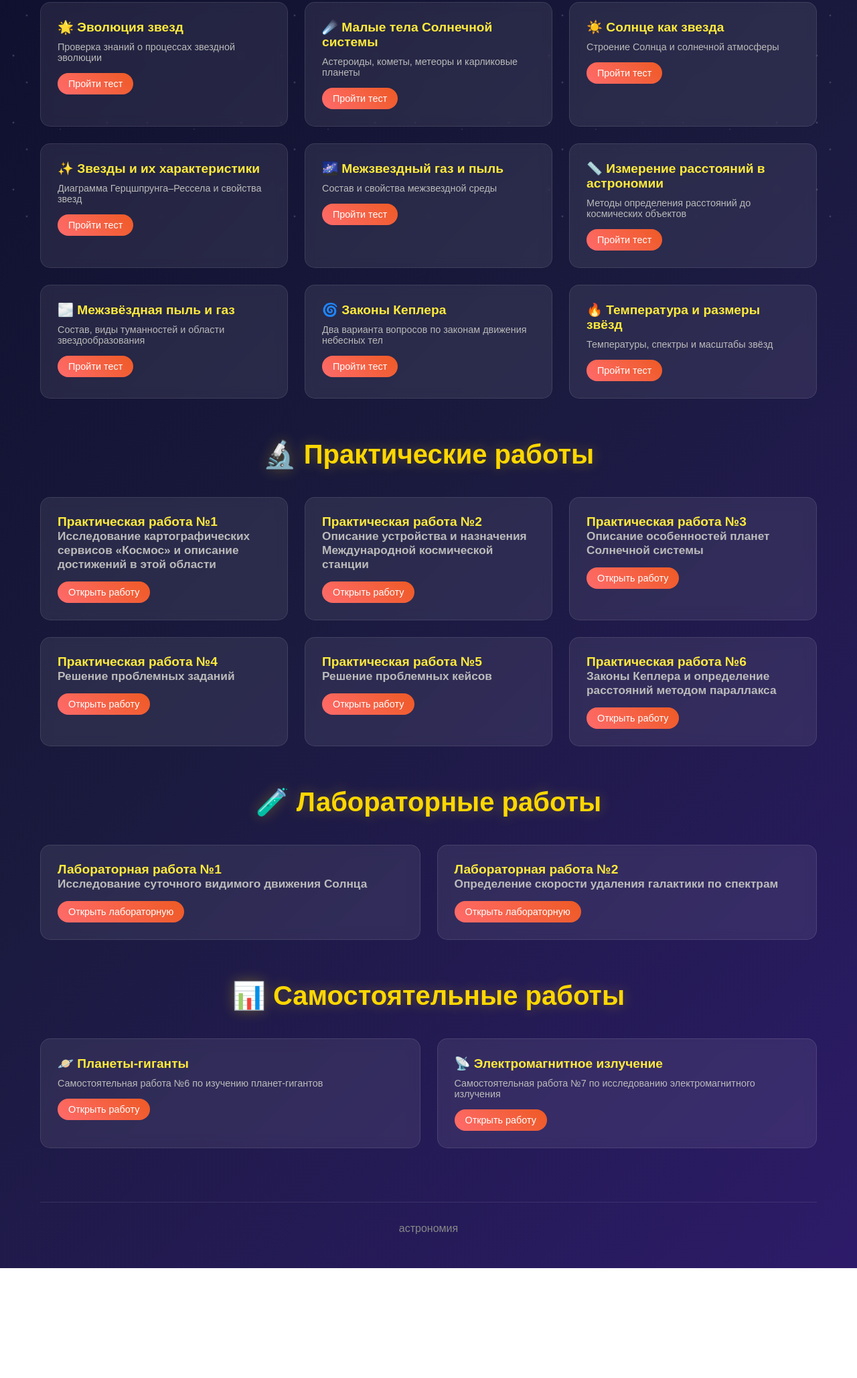
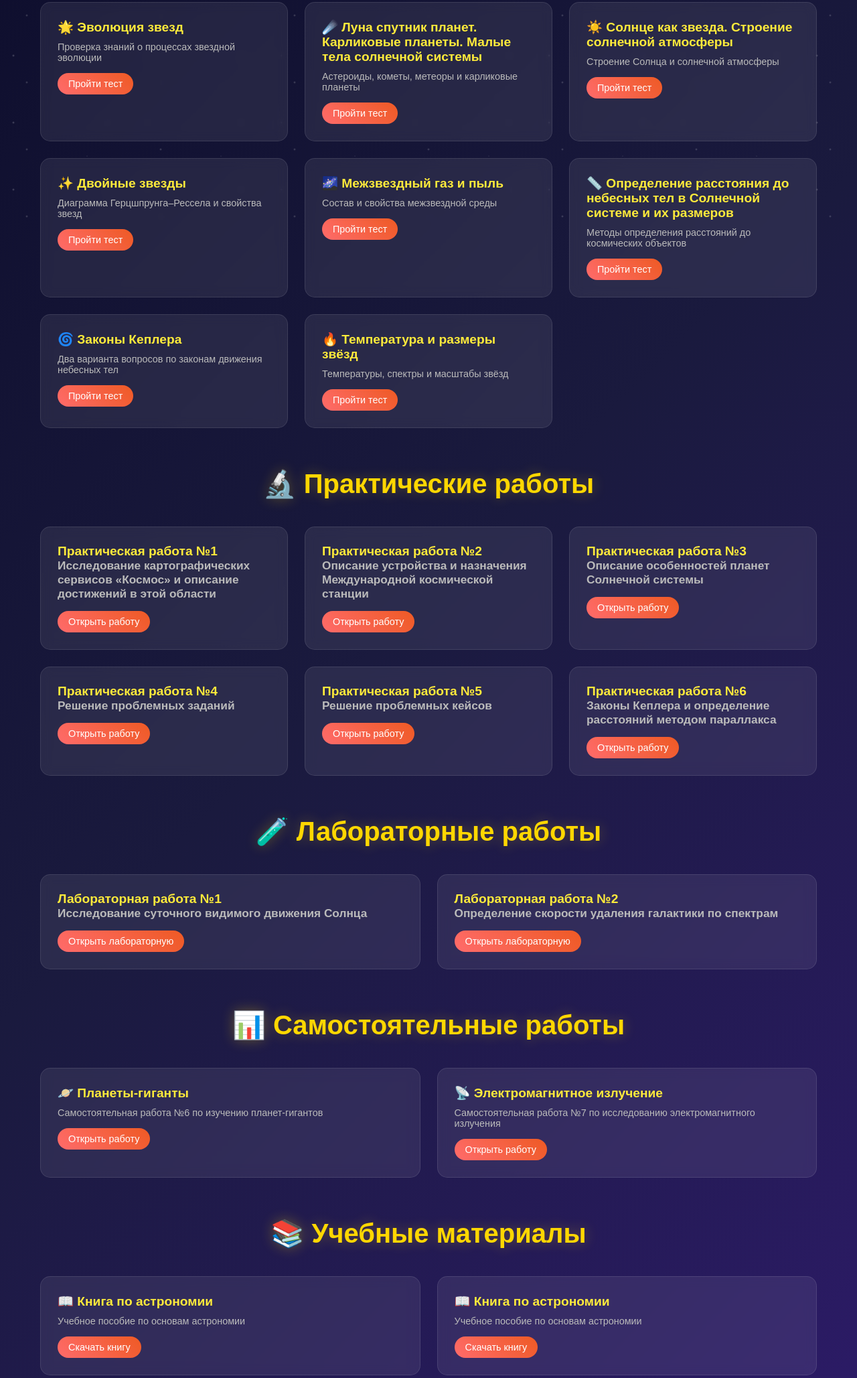
Before and after one commit to fanime1111/3333, a plain HTML site: page main/kosmos/main.html in a window 1280 px wide. Shown: the part 447-2504 px from the top of the page at 67% size. Before the commit the page ends 2340 px from the top, so only its background shows below. Drawn offline with Linux system fonts and the light colour scheme.

Commit message:
Update main.html

```diff
--- a/main/kosmos/main.html
+++ b/main/kosmos/main.html
@@ -32,19 +32,19 @@
                 </div>
 
                 <div class="test-card">
-                    <h4>☄️ Малые тела Солнечной системы</h4>
+                    <h4>☄️ Луна спутник планет. Карликовые планеты. Малые тела солнечной системы</h4>
                     <p>Астероиды, кометы, метеоры и карликовые планеты</p>
                     <a href="html/tests/test-2.html" class="test-btn">Пройти тест</a>
                 </div>
 
                 <div class="test-card">
-                    <h4>☀️ Солнце как звезда</h4>
+                    <h4>☀️  Солнце как звезда. Строение солнечной атмосферы</h4>
                     <p>Строение Солнца и солнечной атмосферы</p>
                     <a href="html/tests/test-3.html" class="test-btn">Пройти тест</a>
                 </div>
 
                 <div class="test-card">
-                    <h4>✨ Звезды и их характеристики</h4>
+                    <h4>✨ Двойные звезды</h4>
                     <p>Диаграмма Герцшпрунга–Рессела и свойства звезд</p>
                     <a href="html/tests/test-4.html" class="test-btn">Пройти тест</a>
                 </div>
@@ -56,16 +56,12 @@
                 </div>
 
                 <div class="test-card">
-                    <h4>📏 Измерение расстояний в астрономии</h4>
+                    <h4>📏 Определение расстояния до небесных тел в Солнечной системе и их размеров</h4>
                     <p>Методы определения расстояний до космических объектов</p>
                     <a href="html/tests/test-6.html" class="test-btn">Пройти тест</a>
                 </div>
 
-                <div class="test-card">
-                    <h4>🌫️ Межзвёздная пыль и газ</h4>
-                    <p>Состав, виды туманностей и области звездообразования</p>
-                    <a href="html/tests/test-7.html" class="test-btn">Пройти тест</a>
-                </div>
+
 
                 <div class="test-card">
                     <h4>🌀 Законы Кеплера</h4>
@@ -143,6 +139,22 @@
             </div>
         </section>
 
+        <section class="tests-section" id="books">
+            <h2 class="section-title">📚 Учебные материалы</h2>
+            <div class="tests-grid">
+                <div class="test-card">
+                    <h4>📖 Книга по астрономии</h4>
+                    <p>Учебное пособие по основам астрономии</p>
+                    <a href="books/book_0.pdf" class="test-btn" download>Скачать книгу</a>
+                </div>
+                <div class="test-card">
+                    <h4>📖 Книга по астрономии</h4>
+                    <p>Учебное пособие по основам астрономии</p>
+                    <a href="books/Телегина О.С. Астрономия.pdf" class="test-btn" download>Скачать книгу</a>
+                </div>
+            </div>
+        </section>
+
         <footer>
             <p>астрономия</p>
         </footer>
```
